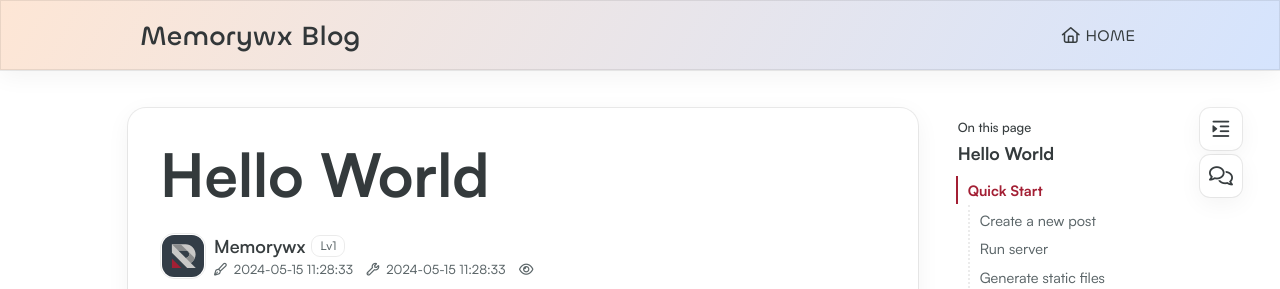
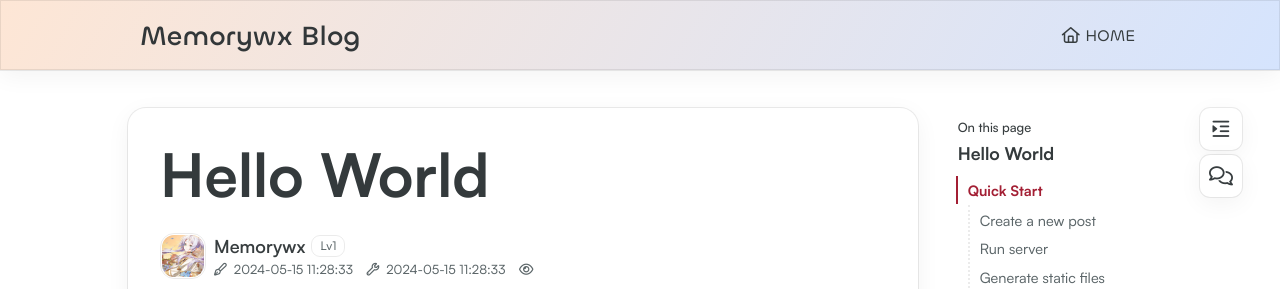
Before and after one commit to Memorywx/MemoryWx.github.io, a plain HTML site: page 2024/05/15/hello-world/index.html in a window 1280 px wide. Shown: the top 289 px of the page. Drawn offline with Linux system fonts and the light colour scheme; a script that the page names is missing.

Commit message:
Site updated: 2024-05-15 18:39:33

```diff
--- a/2024/05/15/hello-world/index.html
+++ b/2024/05/15/hello-world/index.html
@@ -394,7 +394,7 @@
 
             <div class="article-header flex flex-row gap-2 items-center px-2 sm:px-6 md:px-8">
                 <div class="avatar w-[46px] h-[46px] flex-shrink-0 rounded-medium border border-border-color p-[1px]">
-                    <img src="/images/redefine-avatar.svg">
+                    <img src="/images/touxiang.jpg">
                 </div>
                 <div class="info flex flex-col justify-between">
                     <div class="author flex items-center">
```
Also changed, not shown: index.html (+1 -1 lines), images/touxiang.jpg (added).
